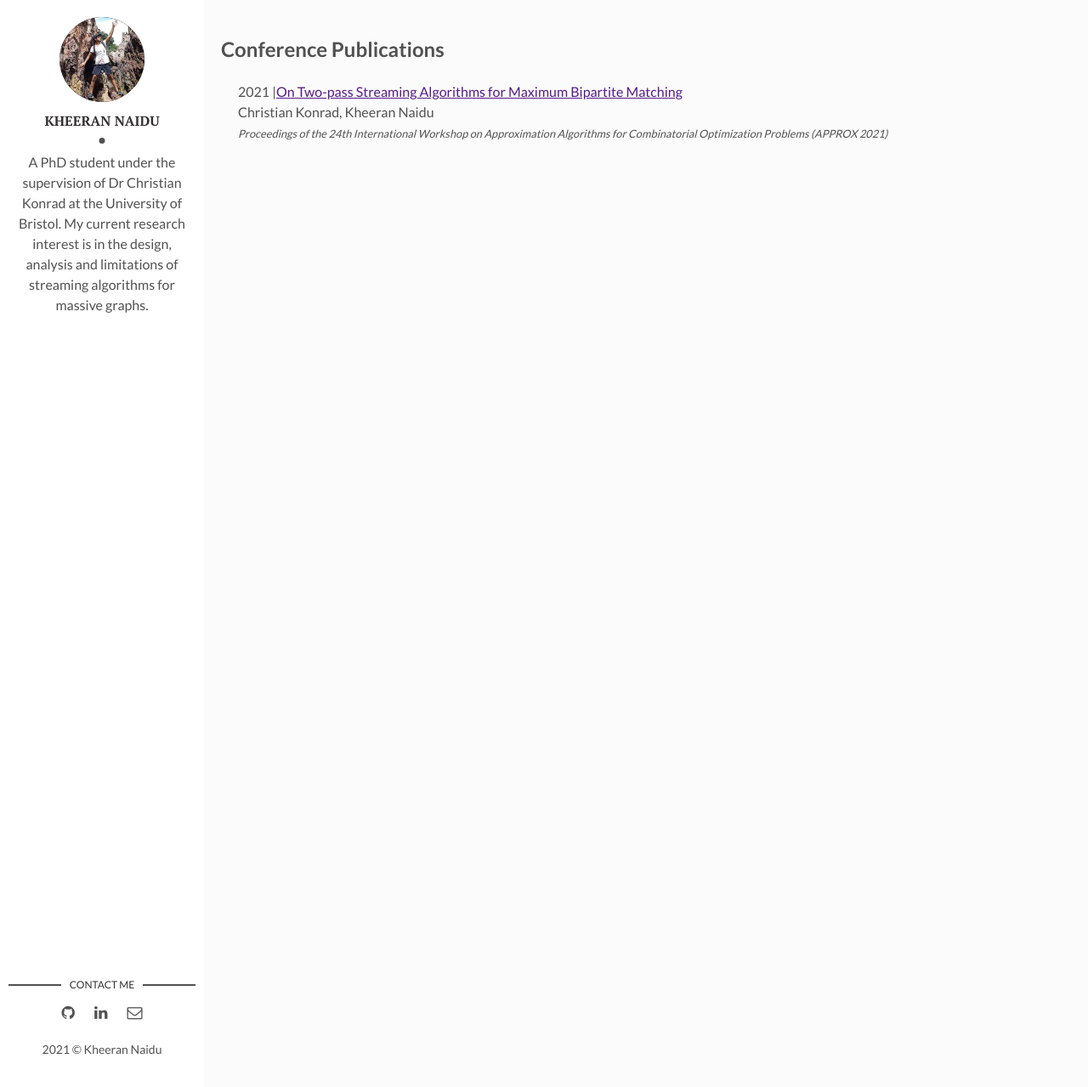
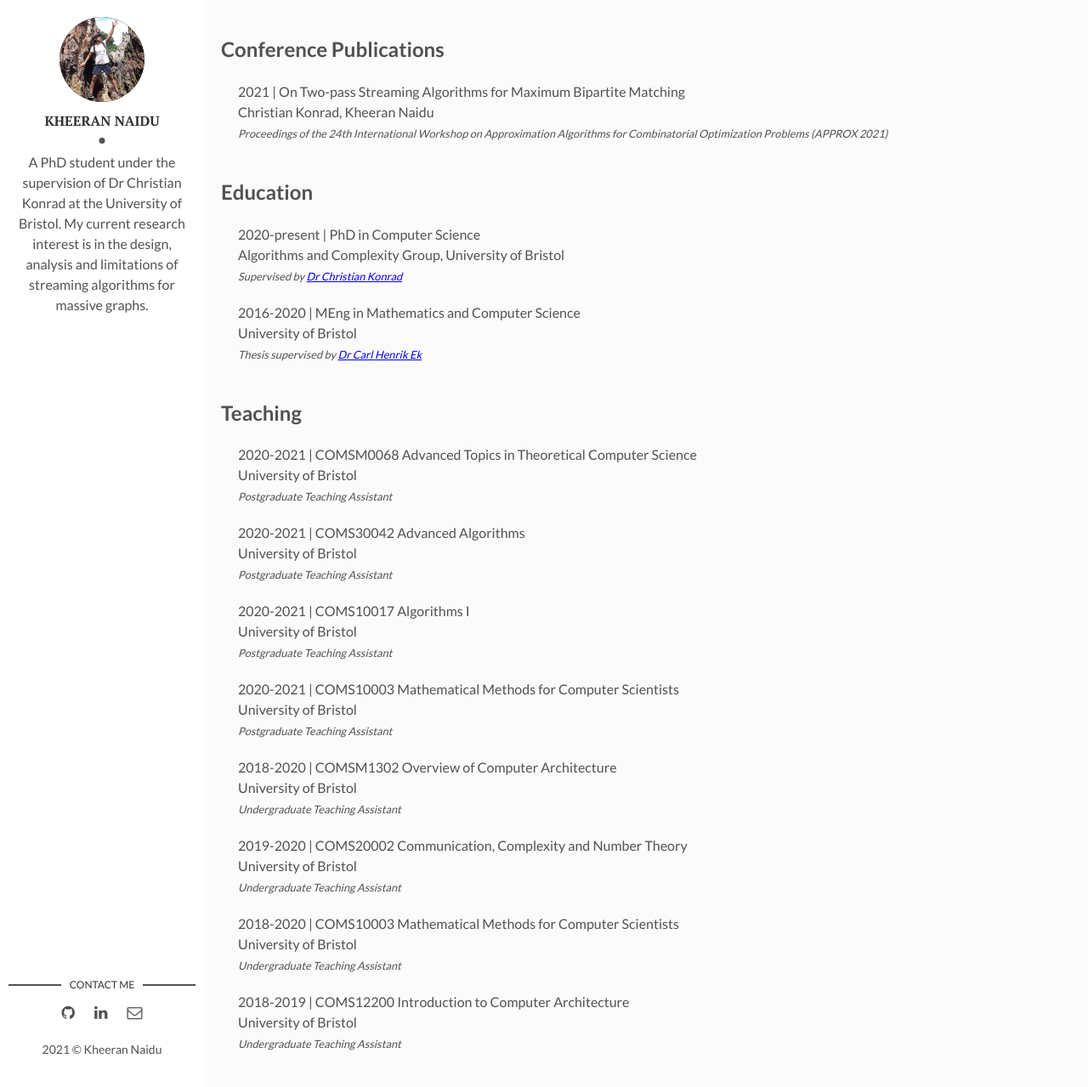
Before and after one commit to kheeran/kheeran.github.io, a Jekyll site: the page built from index.html, in a window 1280 px wide and 1279 px high. Shown: the whole window at 85% size. Built offline with Jekyll 4.4.1, drawn with Linux system fonts in a browser that asks for light colours; the list of posts is cut into pages by our own code.

Commit message:
completing Education and Teaching sections

```diff
--- /dev/null
+++ b/_posts/2018-10-01-COMS12200.markdown
@@ -0,0 +1,10 @@
+---
+layout: post
+
+title: COMS12200 Introduction to Computer Architecture
+year: 2018-2019
+subtitle: University of Bristol
+description: Undergraduate Teaching Assistant
+link: False
+tags: [Teaching]
+---
--- /dev/null
+++ b/_posts/2019-10-01-COMS20002.markdown
@@ -0,0 +1,10 @@
+---
+layout: post
+
+title: COMS20002 Communication, Complexity and Number Theory
+year: 2019-2020
+subtitle: University of Bristol
+description: Undergraduate Teaching Assistant
+link: False
+tags: [Teaching]
+---
--- /dev/null
+++ b/_posts/2019-10-01-COMSM1302.markdown
@@ -0,0 +1,10 @@
+---
+layout: post
+
+title: COMSM1302 Overview of Computer Architecture
+year: 2018-2020
+subtitle: University of Bristol
+description: Undergraduate Teaching Assistant
+link: False
+tags: [Teaching]
+---
--- /dev/null
+++ b/_posts/2020-10-01-COMS10017.markdown
@@ -0,0 +1,10 @@
+---
+layout: post
+
+title: COMS10017 Algorithms I
+year: 2020-2021
+subtitle: University of Bristol
+description: Postgraduate Teaching Assistant
+link: False
+tags: [Teaching]
+---
--- /dev/null
+++ b/_posts/2020-10-01-COMS30042.markdown
@@ -0,0 +1,10 @@
+---
+layout: post
+
+title: COMS30042 Advanced Algorithms
+year: 2020-2021
+subtitle: University of Bristol
+description: Postgraduate Teaching Assistant
+link: False
+tags: [Teaching]
+---
--- /dev/null
+++ b/_posts/2020-10-01-COMSM0068.markdown
@@ -0,0 +1,10 @@
+---
+layout: post
+
+title: COMSM0068 Advanced Topics in Theoretical Computer Science
+year: 2020-2021
+subtitle: University of Bristol
+description: Postgraduate Teaching Assistant
+link: False
+tags: [Teaching]
+---
--- a/_posts/2021-06-23-approx-2021.markdown
+++ b/_posts/2021-06-23-approx-2021.markdown
@@ -3,8 +3,8 @@ layout: post
 
 title: On Two-pass Streaming Algorithms for Maximum Bipartite Matching
 year: 2021
-authors: Christian Konrad, Kheeran Naidu
-conference: Proceedings of the 24th International Workshop on Approximation Algorithms for Combinatorial Optimization Problems (APPROX 2021)
-link: ""
+subtitle: Christian Konrad, Kheeran Naidu
+description: Proceedings of the 24th International Workshop on Approximation Algorithms for Combinatorial Optimization Problems (APPROX 2021)
+link: False
 tags: [Conference Publications]
 ---
--- a/index.html
+++ b/index.html
@@ -5,17 +5,16 @@ layout: main
 {% assign tag_words = site_tags | split:',' | sort %}
 
 {% for this_word in tag_words %}
-<section>
+<section style="width: 100%;">
   <h2>{{ this_word }}</h2>
   {% for post in site.tags[this_word] %}{% if post.title != null %}
   <section class="blog-tags">
-    <div>
-      <span>{{ post.year}} |</span><span><a href="{{ post.link }}">{{ post.title}}</a></span><br>
-      <span>{{ post.authors}}</span><br>
-      <small><em>{{ post.conference}}</em></small>
+    <div class="tag-list">
+      <span>{{ post.year}} | </span><span>{% if post.link %}<a href="{{ post.link }}">{{ post.title}}</a>{% else %}{{ post.title }}{% endif %}</span><br>
+      <span>{{ post.subtitle}}</span><br>
+      <small><em>{{ post.description}}</em></small>
     </div>
   </section>
-  &nbsp;
   {% endif %}{% endfor %}
 </section>
 {% endfor %}
```
Also changed, not shown: _posts/2016-09-25-undergrad.markdown (added, +10 -0 lines), _posts/2019-10-01-COMS10003-undergrad.markdown (added, +10 -0 lines), _posts/2020-09-25-postgrad.markdown (added, +10 -0 lines), _posts/2020-10-01-COMS10003-postgrad.markdown (added, +10 -0 lines).
